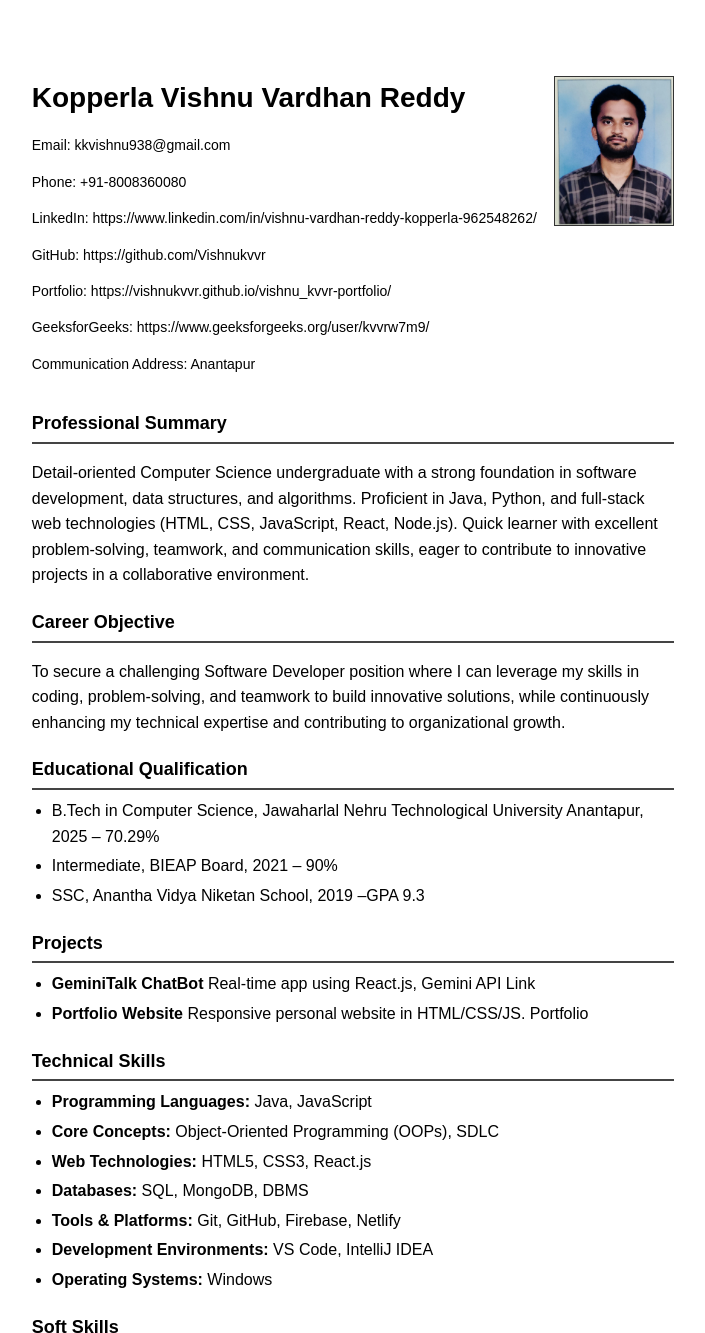
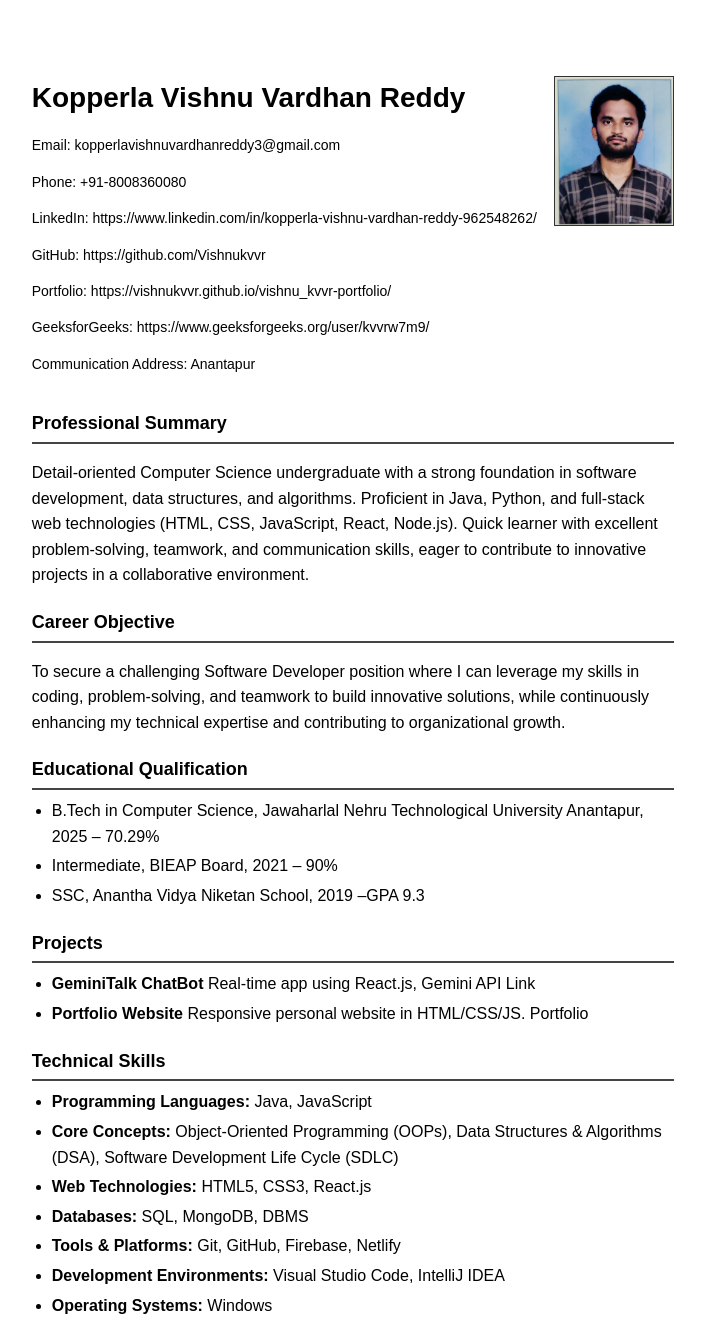
Before and after one commit to Vishnukvvr/Vishnu_Resume, a plain HTML site: page index.html in a window 1280 px wide. Shown: the top 1333 px of the page, without its empty margins (287-992 px from the left). Drawn offline with Linux system fonts and the light colour scheme.

Commit message:
Update index.html

```diff
--- a/index.html
+++ b/index.html
@@ -101,9 +101,9 @@
     <div>
       <h1>Kopperla Vishnu Vardhan Reddy</h1>
       <div class="contact">
-        <p>Email: kkvishnu938@gmail.com</p>
+        <p>Email: kopperlavishnuvardhanreddy3@gmail.com</p>
         <p>Phone: +91-8008360080</p>
-        <p>LinkedIn: https://www.linkedin.com/in/vishnu-vardhan-reddy-kopperla-962548262/</p>
+        <p>LinkedIn: https://www.linkedin.com/in/kopperla-vishnu-vardhan-reddy-962548262/</p>
         <p>GitHub: https://github.com/Vishnukvvr</p>
         <p>Portfolio: https://vishnukvvr.github.io/vishnu_kvvr-portfolio/</p>
         <p>GeeksforGeeks: https://www.geeksforgeeks.org/user/kvvrw7m9/</p>
@@ -152,12 +152,14 @@
   <h2>Technical Skills</h2>
 <ul>
   <li><strong>Programming Languages:</strong> Java, JavaScript</li>
-  <li><strong>Core Concepts:</strong> Object-Oriented Programming (OOPs), SDLC</li>
+  <li><strong>Core Concepts:</strong> Object-Oriented Programming (OOPs), Data Structures & Algorithms (DSA), Software Development Life Cycle (SDLC)</li>
   <li><strong>Web Technologies:</strong> HTML5, CSS3, React.js</li>
   <li><strong>Databases:</strong> SQL, MongoDB, DBMS</li>
   <li><strong>Tools & Platforms:</strong> Git, GitHub, Firebase, Netlify</li>
-  <li><strong>Development Environments:</strong> VS Code, IntelliJ IDEA</li>
+  <li><strong>Development Environments:</strong> Visual Studio Code, IntelliJ IDEA</li>
   <li><strong>Operating Systems:</strong> Windows</li>
+
+
 </ul>
 
 </section>
@@ -238,7 +240,7 @@ DOI: 10.47001/CJESR/2025.204004 <a href="https://drive.google.com/file/d/1caKGxO
   <footer class="bottom">
     <div>
       <p>Place: Anantapur</p>
-      <p>Date: 29/10/2025</p>
+      <p>Date: 05/11/2025</p>
     </div>
     <div class="signature">
       <p>Signature</p>
```
